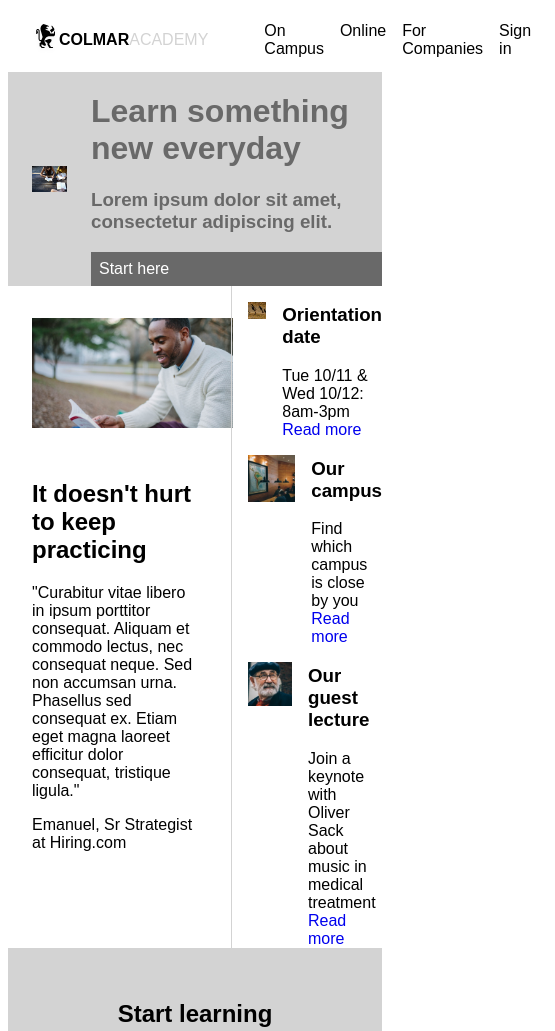
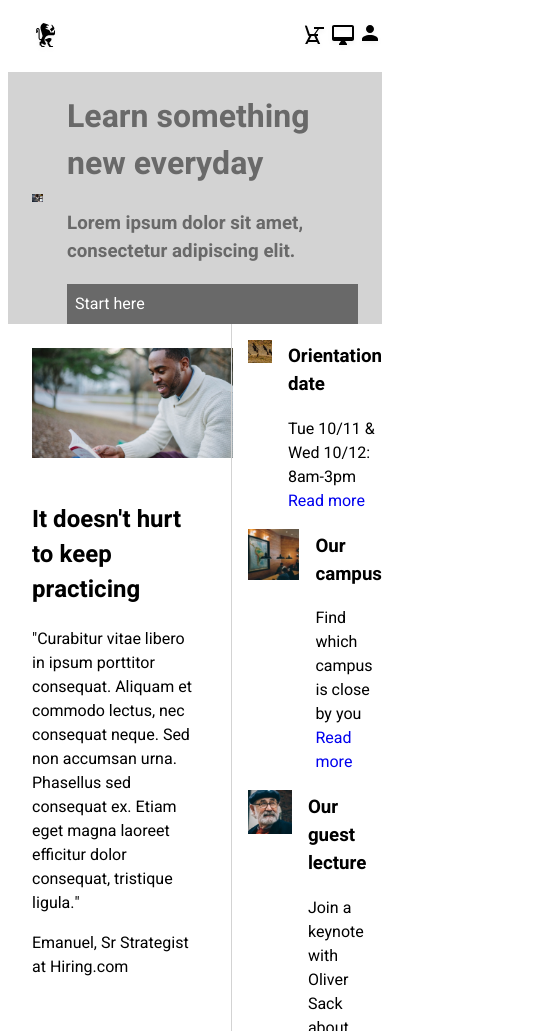
Before and after one commit to naralynne/naralynne-Colmar, a plain HTML site: page index.html in a window 390 px wide. Shown: the top 1031 px of the page, 555 px wide, since content can reach past the window. Drawn offline with Linux system fonts and the light colour scheme.

Commit message:
Finished basic site; working on responsive mobile site

```diff
--- a/index.html
+++ b/index.html
@@ -2,6 +2,7 @@
 <html lang="en" dir="ltr">
   <head>
     <meta charset="utf-8">
+    <link href="https://fonts.googleapis.com/css?family=Heebo:400,500,700" rel="stylesheet">
     <link rel="stylesheet" type="text/css" href="./resources/style.css">
     <title>Colmar Academy</title>
   </head>
@@ -28,7 +29,21 @@
           </ul>
         </nav>
 
+        <div id="mobile_header">
+         <div id="desk">
+           <img src="./resources/images/ic-on-campus.svg" alt="Desk logo">
+         </div>
+         <div id="online">
+           <img src="./resources/images/ic-online.svg" alt="Computer logo">
+         </div>
+         <div id="login">
+           <img src="./resources/images/ic-login.svg" alt="Login logo">
+         </div>
+       </div>
+
      </header> <!--Close header div-->
+
+
 
   <!--MAIN BANNER SECTION-->
       <div class="main-banner">
--- a/resources/style.css
+++ b/resources/style.css
@@ -1,7 +1,8 @@
 /* UNIVERSAL STYLES */
 
 html {
-  font-family: "Arial";
+  /*font-family: "Arial";*/
+  font-family: 'Heebo', sans-serif;
   font-size: 16px;
 }
 
@@ -11,7 +12,7 @@ html {
 
 .lg-image-container {
   width: 60%;
-  padding: 32px 24px;
+  padding: 24px 24px;
 }
 
 .lg-image-container img {
@@ -75,7 +76,7 @@ header {
 }
 
 .logo_callout {
-  color: lightgrey;
+  color: gray;
   font-weight: lighter;
 }
 
@@ -87,6 +88,26 @@ nav ul {
 nav li {
   list-style: none;
   margin-left: 16px;
+}
+
+#mobile_header {
+  display: none;
+}
+
+@media only screen and (max-width: 685px) {
+  header p {
+    display: none;
+  }
+
+  nav {
+    display: none;
+  }
+
+  #mobile_header {
+    display: flex;
+    justify-content: space-between;
+  }
+
 }
 
 /* MAIN BANNER SECTION -- fix alignment of button*/
@@ -101,6 +122,7 @@ nav li {
   text-align: left;
   align-items: center;
   color: Dimgrey;
+  padding-right: 24px;
 }
 
 #button {
@@ -135,6 +157,9 @@ nav li {
   width: 90%;
 }
 
+.sidebar-link {
+  padding-top: 8px;
+}
 
 /* COURSES SECTION */
 .courses-container {
@@ -205,9 +230,10 @@ nav li {
 }
 
 .thesis-main-content {
-  padding: 0px 24px;
+  padding: 0px 24px 32px 24px;
   max-width: 100%;
   text-align: left;
+  display: block;
 
 }
 
```
